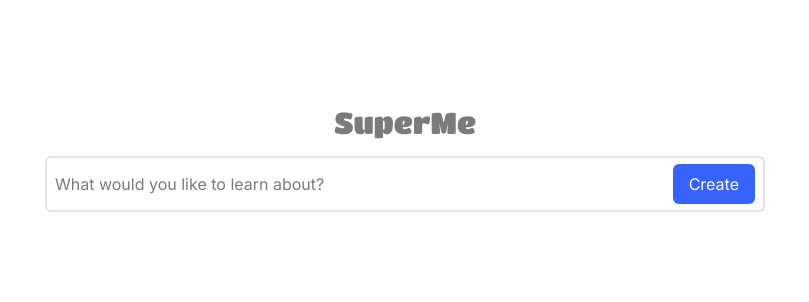
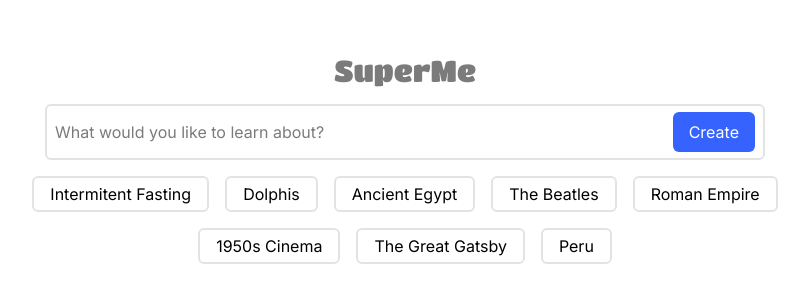
Before and after one commit to gonzaloandresoto/iwannalearn-club, a Next.js app: page / in a window 1280 px wide. Shown: the part 242-544 px from the top of the page, without its empty margins (235-1044 px from the left). Built offline with nearby package versions, Linux system fonts and the light colour scheme.

Commit message:
recommended searches

```diff
--- a/app/page.tsx
+++ b/app/page.tsx
@@ -1,12 +1,14 @@
+import RecommendedSearches from '@/components/RecommendedSearches';
 import SearchBar from '@/components/SearchBar';
 
 export default function Home() {
   return (
-    <main className='w-full h-full flex flex-col items-center justify-center bg-white'>
+    <main className='w-full h-full flex flex-col items-center justify-center gap-4 bg-white'>
+      <p className='text-3xl text-primary-grey font-titan'>SuperMe</p>
       <div className='max-w-[720px] w-full flex flex-col items-center gap-4'>
-        <p className='text-3xl text-primary-grey font-titan'>SuperMe</p>
         <SearchBar />
       </div>
+      <RecommendedSearches />
     </main>
   );
 }
--- /dev/null
+++ b/components/RecommendedSearches.tsx
@@ -0,0 +1,15 @@
+import { recommendedSearches } from '@/constants/index';
+
+export default function RecommendedSearches() {
+  return (
+    <div className='max-w-[880px] flex flex-wrap gap-4 justify-center'>
+      {recommendedSearches.map((item) => {
+        return (
+          <button className='flex-none px-4 py-1 border border-2 border-secondary-grey rounded-md'>
+            {item.term}
+          </button>
+        );
+      })}
+    </div>
+  );
+}
--- /dev/null
+++ b/constants/index.ts
@@ -0,0 +1,10 @@
+export const recommendedSearches = [
+  { term: 'Intermitent Fasting' },
+  { term: 'Dolphis' },
+  { term: 'Ancient Egypt' },
+  { term: 'The Beatles' },
+  { term: 'Roman Empire' },
+  { term: '1950s Cinema' },
+  { term: 'The Great Gatsby' },
+  { term: 'Peru' },
+];
```
